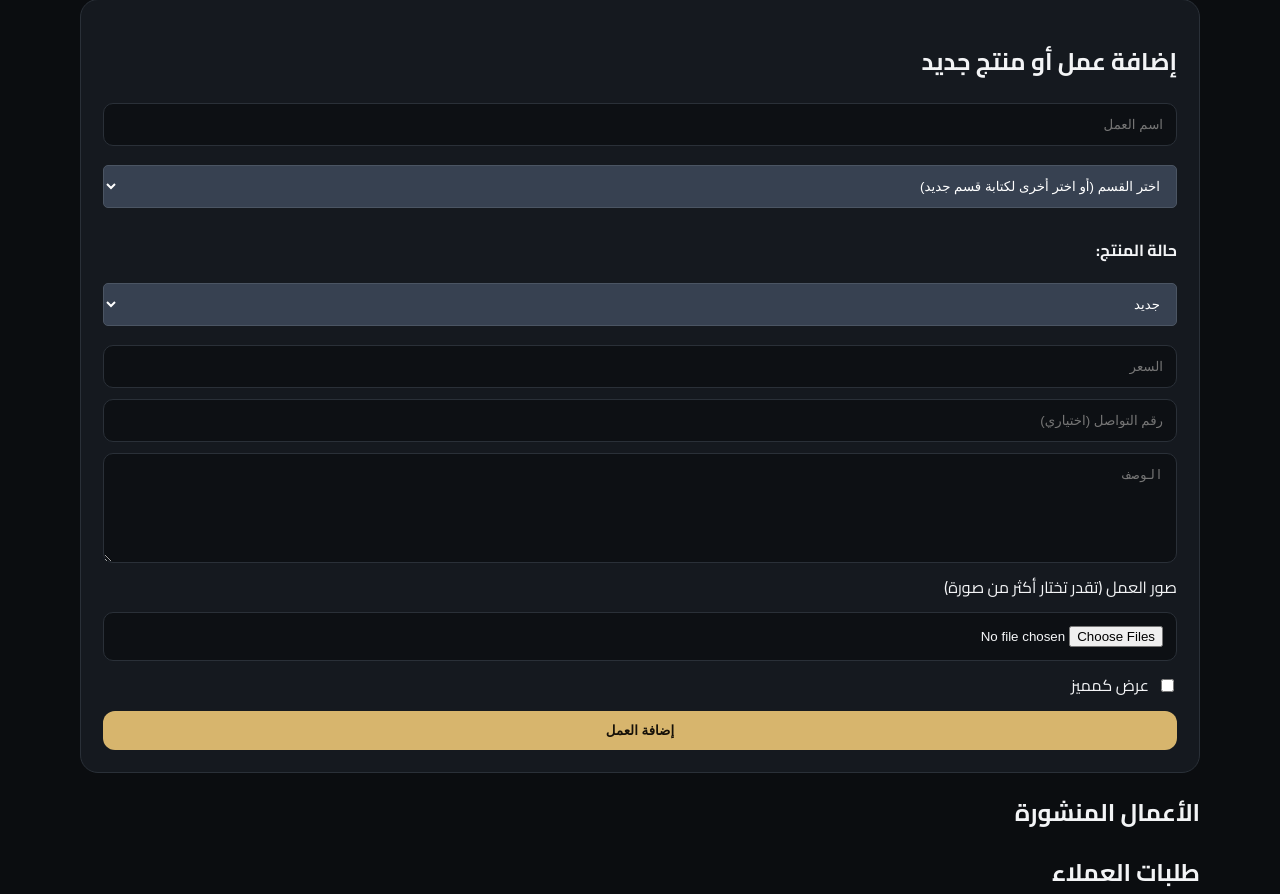
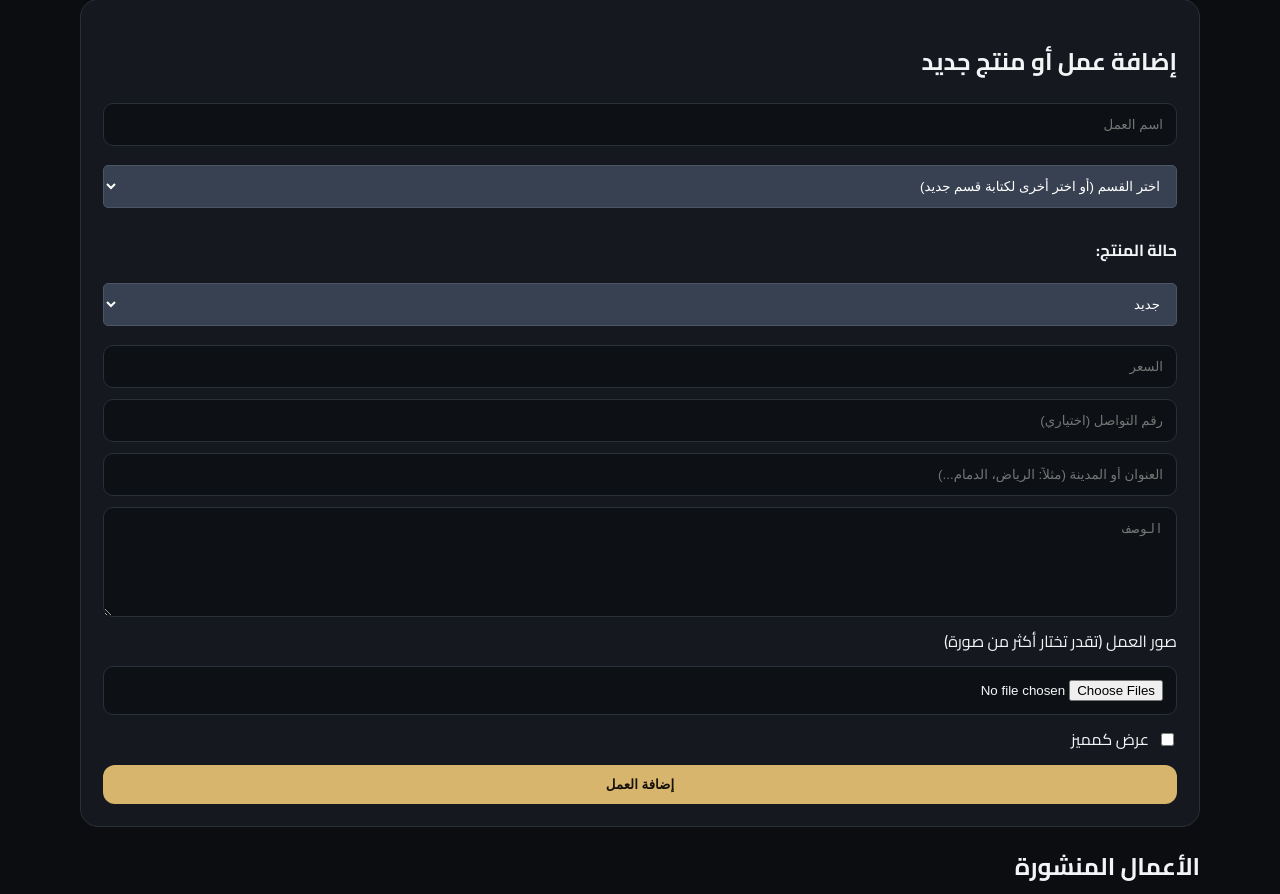
Before and after one commit to hashem153496-prog/ahmed-store, a Flask app: page /secure-admin-panel-x99 in a window 1280 px wide. Shown: the part 1350-2244 px from the top of the page. Run offline with Flask 3, Linux system fonts and the light colour scheme; the visitor is signed in with stand-in values (Sample User, id 1); data that the repository does not hold is empty.

Commit message:
Update admin.html

```diff
--- a/templates/admin.html
+++ b/templates/admin.html
@@ -67,7 +67,7 @@
         <small style="color: #d97706; font-weight: bold;">القسم: {{ ad.category }} | الحالة: {{ ad.condition }}</small>
         <h3>{{ ad.title }}</h3>
         <p>{{ ad.description }}</p>
-        <p><b>السعر:</b> {{ ad.price }} | <b>رقم التواصل:</b> {{ ad.phone }}</p>
+        <p><b>السعر:</b> {{ ad.price }} | <b>رقم التواصل:</b> {{ ad.phone }} {% if ad.location %} | <b>الموقع:</b> {{ ad.location }}{% endif %}</p>
 
         {% if ad.images %}
         <div style="display: flex; gap: 10px; margin: 10px 0; overflow-x: auto;">
@@ -131,12 +131,15 @@ function handleCategoryChange(selectObj) {
 <option value="مستعمل">مستعمل</option>
 </select>
 
-<input name="price" placeholder="السعر"><input name="phone" placeholder="رقم التواصل (اختياري)"><textarea name="description" placeholder="الوصف"></textarea>
+<input name="price" placeholder="السعر">
+<input name="phone" placeholder="رقم التواصل (اختياري)">
+<input name="location" placeholder="العنوان أو المدينة (مثلاً: الرياض، الدمام...)">
+<textarea name="description" placeholder="الوصف"></textarea>
 <label>صور العمل (تقدر تختار أكثر من صورة)</label><input type="file" name="images" accept="image/*" multiple>
 <label class="check"><input type="checkbox" name="featured"> عرض كمميز</label><button>إضافة العمل</button>
 </form></section>
 
-<h2>الأعمال المنشورة</h2>{% for p in projects %}<details class="panel"><summary>{{p.title}} — {{p.category}} ({{ p.condition }})</summary>
+<h2>الأعمال المنشورة</h2>{% for p in projects %}<details class="panel"><summary>{{p.title}} — {{p.category}} ({{ p.condition }}) {% if p.location %} - 📍 {{ p.location }}{% endif %}</summary>
 {% if p.images %}<div class="thumbs">{% for img in p.images %}<div><img src="{{img.url}}"><form method="post" action="{{url_for('delete_image',image_id=img.id)}}"><button class="danger">حذف الصورة</button></form></div>{% endfor %}</div>{% endif %}
 <form method="post" action="{{url_for('edit_project',project_id=p.id)}}" enctype="multipart/form-data" class="form">
 <input name="title" value="{{p.title}}" required><input name="category" value="{{p.category}}" required>
@@ -146,6 +149,7 @@ function handleCategoryChange(selectObj) {
 <option value="مستعمل" {% if p.condition=='مستعمل' %}selected{% endif %}>مستعمل</option>
 </select>
 <input name="price" value="{{p.price}}"><input name="phone" value="{{p.phone}}">
+<input name="location" value="{{p.location}}" placeholder="العنوان أو المدينة">
 <textarea name="description">{{p.description}}</textarea><label>إضافة صور جديدة</label><input type="file" name="images" accept="image/*" multiple>
 <label class="check"><input type="checkbox" name="featured" {% if p.featured %}checked{% endif %}> مميز</label><button>حفظ التعديل</button></form>
 <form method="post" action="{{url_for('delete_project',project_id=p.id)}}" onsubmit="return confirm('حذف العمل بالكامل؟')"><button class="danger">حذف العمل</button></form>
```
